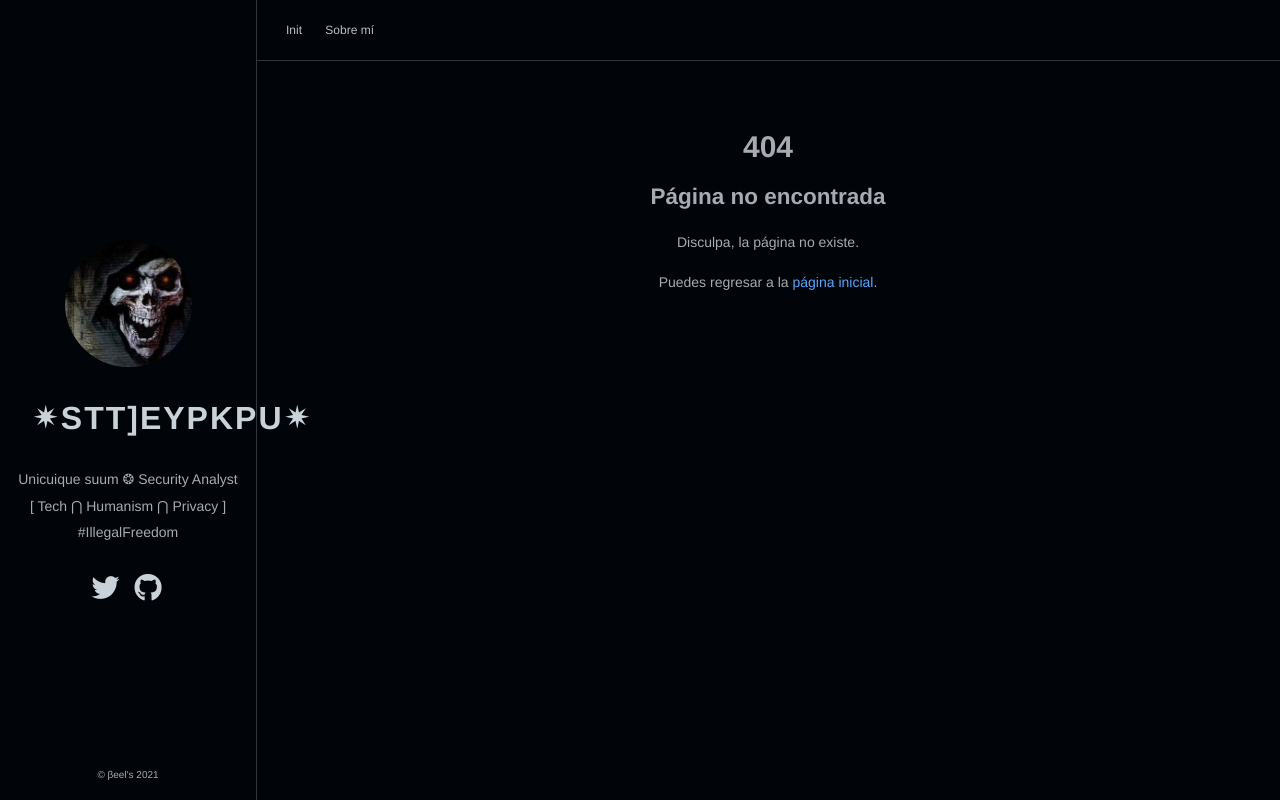
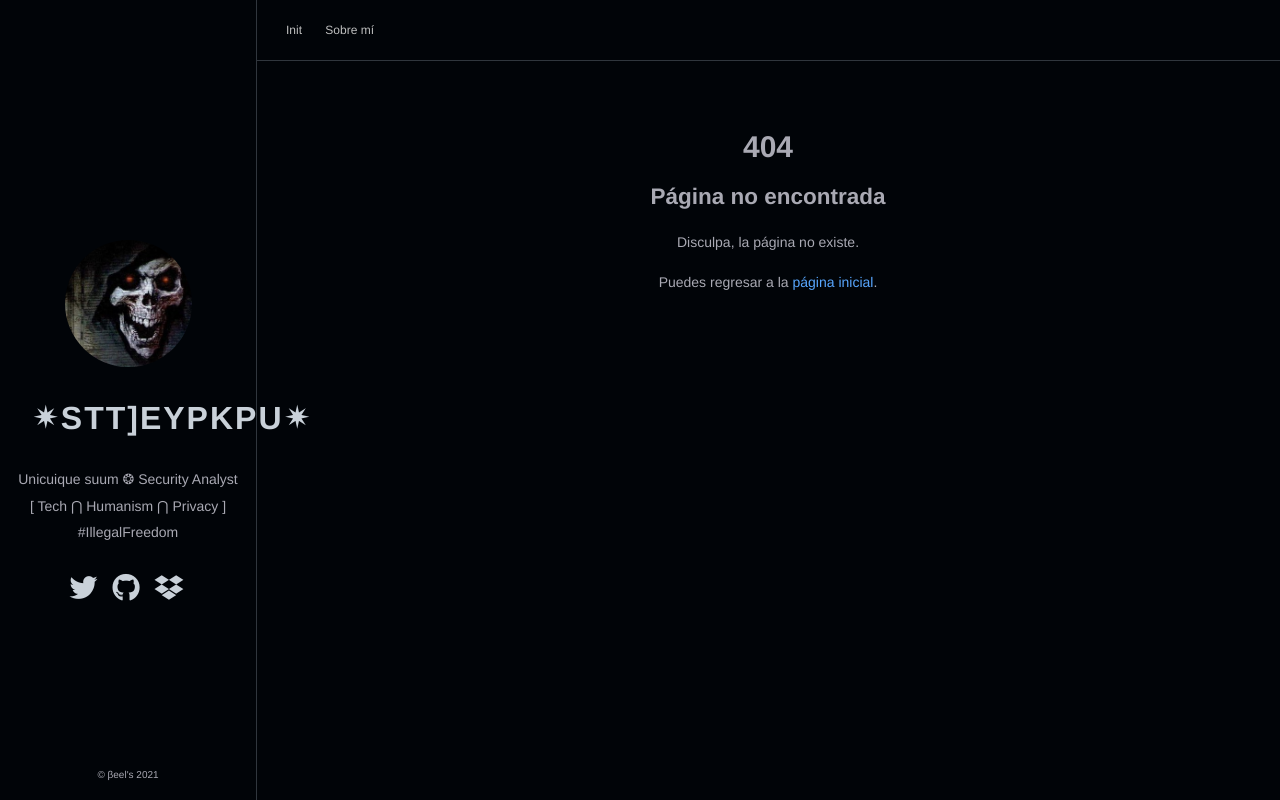
Before and after one commit to Beelthazad/beelthazad.github.io, a plain HTML site: page 404.html in a window 1280 px wide. Drawn offline with Linux system fonts and the light colour scheme.

Commit message:
Add HTB link

```diff
--- a/404.html
+++ b/404.html
@@ -84,6 +84,12 @@
                 </a>
             </li>
 
+            <li>
+                <a href="https://app.hackthebox.eu/profile/79076" rel="me" aria-label="HackTheBox">
+                    <i class="fab fa-dropbox fa-2x" aria-hidden="true"></i>
+                </a>
+            </li>
+
     </ul>
     <div class="footer">
         <div class="by_farbox">&copy;  βeel&#39;s 2021 </div>
```
Also changed, not shown: about/index.html (+6 -0 lines), categories/index.html (+6 -0 lines), index.html (+6 -0 lines), posts/index.html (+6 -0 lines), posts/siempre-de-aventuras/index.html (+6 -0 lines), tags/index.html (+6 -0 lines), tags/intro/index.html (+6 -0 lines), tags/meditaciones/index.html (+6 -0 lines).
